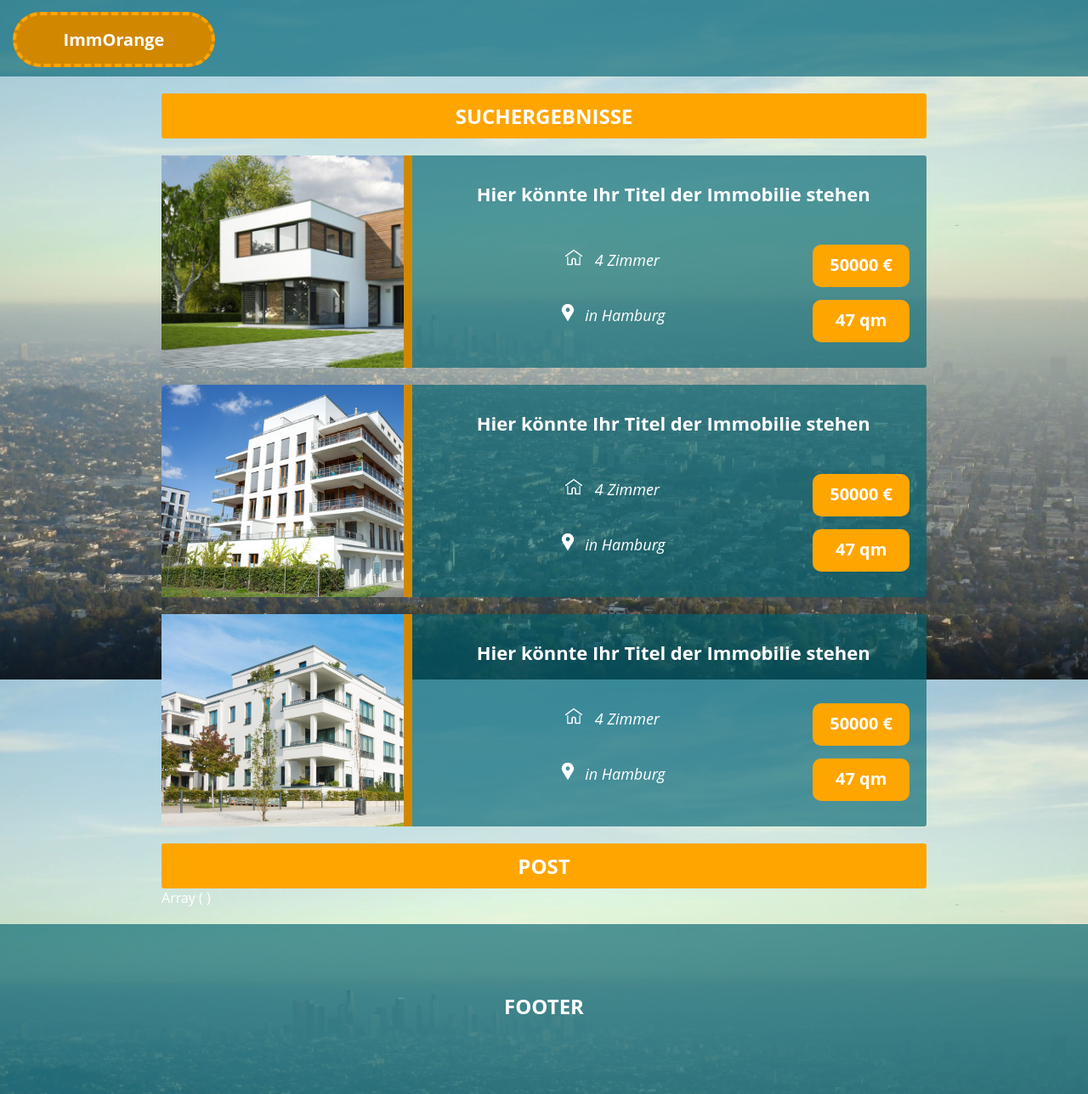
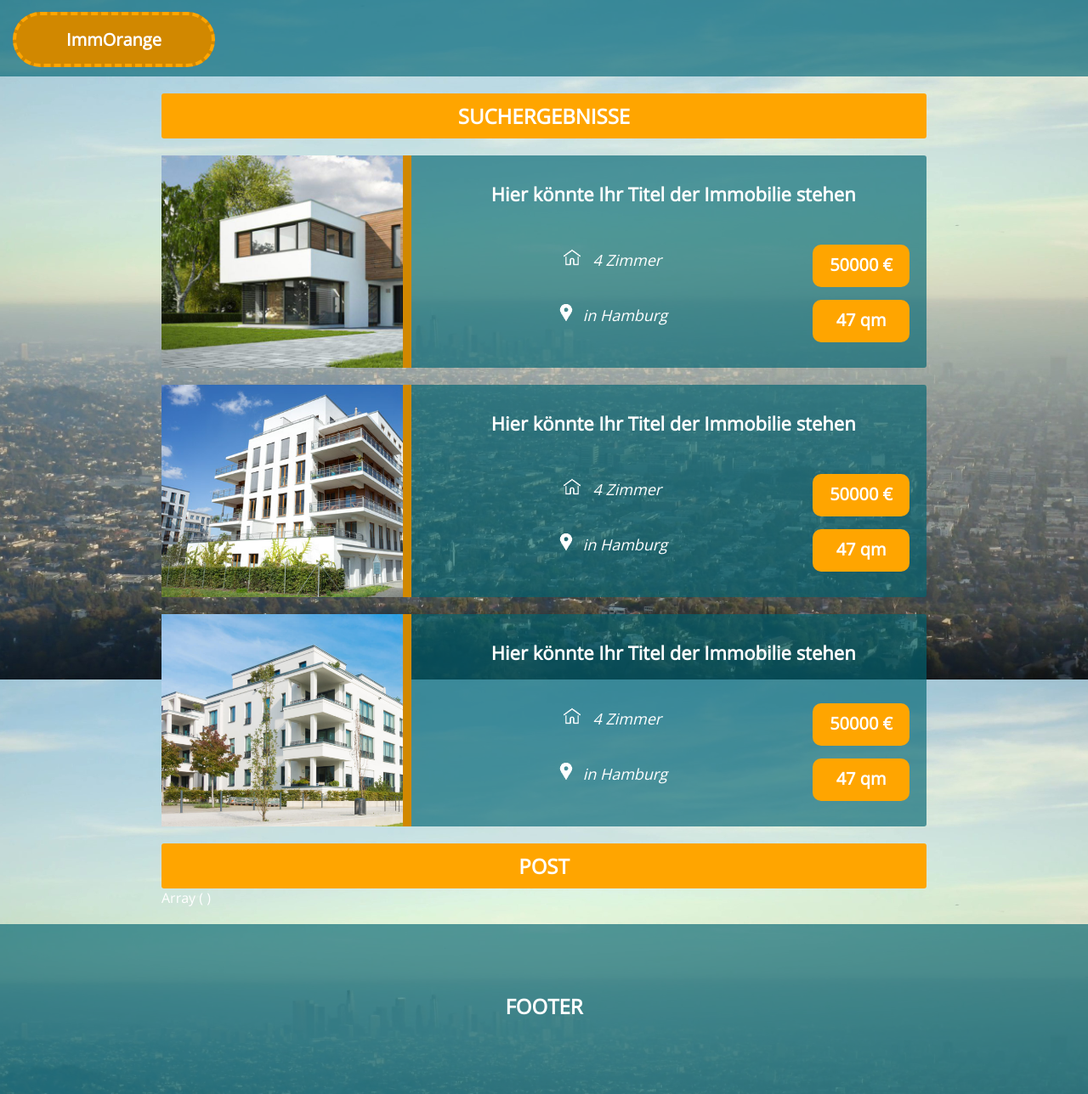
Before and after one commit to philipkrueck/ImmOrange, a PHP site: page /pages/myoffers.php in a window 1280 px wide. Shown: the whole page at 85% size. Run offline with PHP 8.4, Linux system fonts and the light colour scheme.

Commit message:
fixed font-family

```diff
--- a/css/styles.css
+++ b/css/styles.css
@@ -316,7 +316,6 @@ main .content{
     ***************************************************/
     .results-area{
         margin-bottom: 20px;
-
     }
 
     .results-area a{
@@ -340,6 +339,7 @@ main .content{
         grid-template-columns: 2fr 2fr 1fr;
         grid-template-rows: 1fr 1fr 1fr;
 
+        font-family: 'Open Sans';
         margin-bottom: 20px;
         max-height: 250px;
         border-radius: 3px;
--- a/pages/account.php
+++ b/pages/account.php
@@ -14,6 +14,7 @@
 
         <!-- Link-Relations -->
         <link rel="stylesheet" href="../css/styles.css">
+        <link rel="stylesheet" type="text/css" href="//fonts.googleapis.com/css?family=Open+Sans" />
 
     </head>
 
--- a/pages/create_edit_offer.php
+++ b/pages/create_edit_offer.php
@@ -30,6 +30,7 @@
 
         <!-- Link-Relations -->
         <link rel="stylesheet" href="../css/styles.css">
+        <link rel="stylesheet" type="text/css" href="//fonts.googleapis.com/css?family=Open+Sans" />
         <link rel="stylesheet" href="/css/pages/create_edit_offer_styles.css">
 
     </head>
--- a/pages/editoffer.php
+++ b/pages/editoffer.php
@@ -14,6 +14,7 @@
 
         <!-- Link-Relations -->
         <link rel="stylesheet" href="../css/styles.css">
+        <link rel="stylesheet" type="text/css" href="//fonts.googleapis.com/css?family=Open+Sans" />
 
     </head>
 
--- a/pages/favorites.php
+++ b/pages/favorites.php
@@ -14,6 +14,7 @@
 
         <!-- Link-Relations -->
         <link rel="stylesheet" href="../css/styles.css">
+        <link rel="stylesheet" type="text/css" href="//fonts.googleapis.com/css?family=Open+Sans" />
 
     </head>
 
--- a/pages/myoffers.php
+++ b/pages/myoffers.php
@@ -14,6 +14,7 @@
 
         <!-- Link-Relations -->
         <link rel="stylesheet" href="../css/styles.css">
+        <link rel="stylesheet" type="text/css" href="//fonts.googleapis.com/css?family=Open+Sans" />
 
     </head>
 
--- a/pages/offer.php
+++ b/pages/offer.php
@@ -14,6 +14,7 @@
 
         <!-- Link-Relations -->
         <link rel="stylesheet" href="../css/styles.css">
+        <link rel="stylesheet" type="text/css" href="//fonts.googleapis.com/css?family=Open+Sans" />
 
     </head>
 
```
